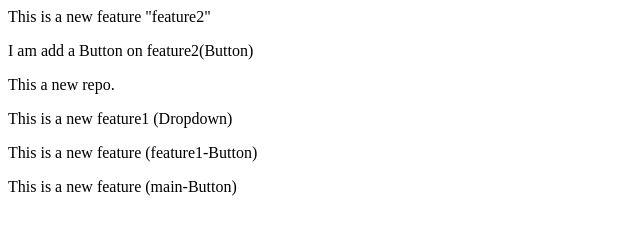
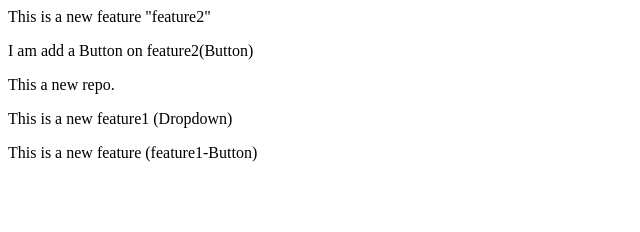
Before and after one commit to Souvik-Git5/localRepo, a plain HTML site: page Index.html in a window 1280 px wide. Shown: the whole page, without its empty margins (0-640 px from the left). Drawn offline with Linux system fonts and the light colour scheme.

Commit message:
Staged changes

```diff
--- a/Index.html
+++ b/Index.html
@@ -3,4 +3,3 @@
 <p>This a new repo.</p>
 <p>This is a new feature1 (Dropdown)</p>
 <p>This is a new feature (feature1-Button)</p
-<p>This is a new feature (main-Button)</p>
```
